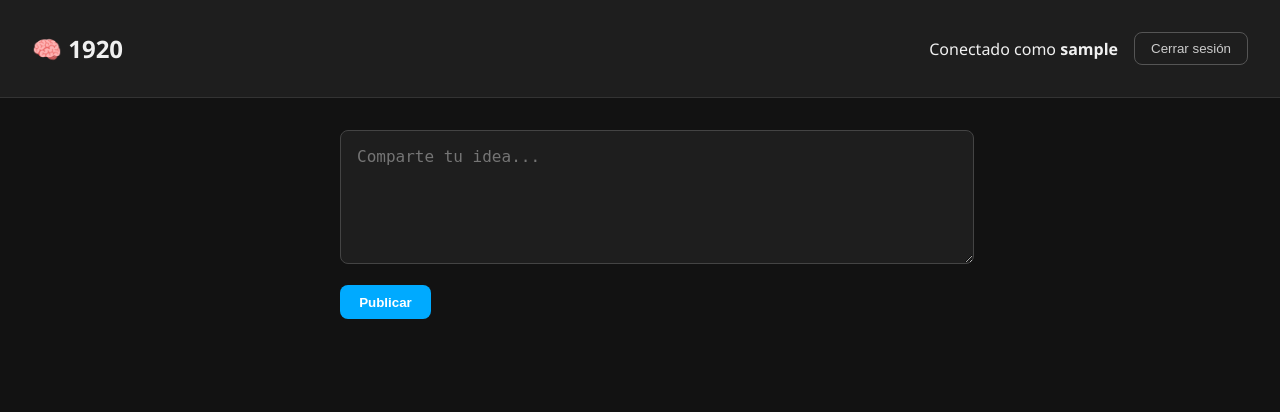
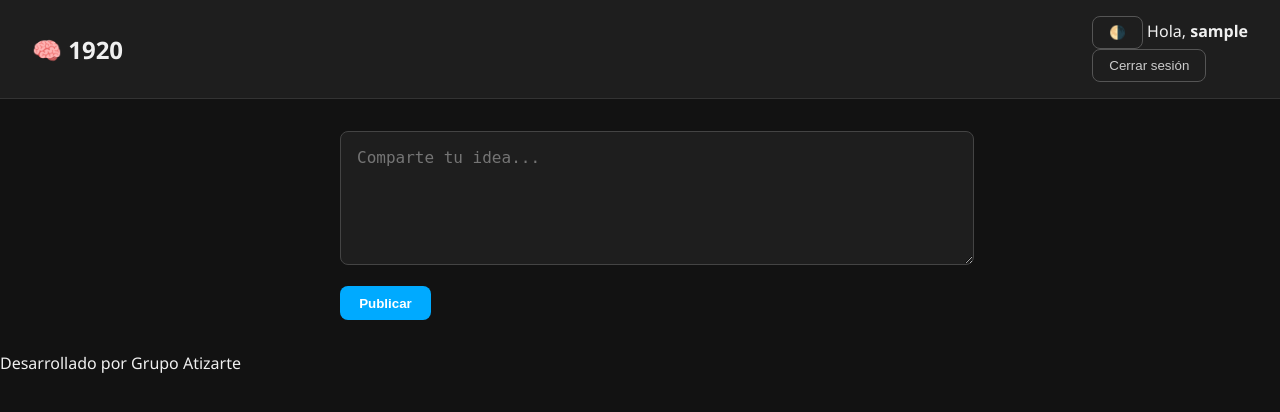
Before and after one commit to atizarte/1920, a Flask app: page / in a window 1280 px wide. Shown: the top 412 px of the page. Run offline with Flask 3, Linux system fonts and the light colour scheme; the visitor is signed in with stand-in values (Sample User, id 1).

Commit message:
index.html

```diff
--- a/templates/index.html
+++ b/templates/index.html
@@ -1,22 +1,38 @@
 <!DOCTYPE html>
-<html lang="es">
+<html lang="es" data-theme="dark">
 <head>
   <meta charset="UTF-8">
   <title>1920 - Red Social de Ideas</title>
   <link rel="stylesheet" href="/static/style.css">
+  <link rel="preconnect" href="https://fonts.googleapis.com">
+  <link href="https://fonts.googleapis.com/css2?family=Inter:wght@400;600&display=swap" rel="stylesheet">
   <meta name="viewport" content="width=device-width, initial-scale=1.0">
+  <script defer>
+    // Modo claro/oscuro
+    function toggleTheme() {
+      const html = document.documentElement;
+      html.dataset.theme = html.dataset.theme === "dark" ? "light" : "dark";
+      localStorage.setItem("theme", html.dataset.theme);
+    }
+
+    window.addEventListener("DOMContentLoaded", () => {
+      const saved = localStorage.getItem("theme");
+      if (saved) document.documentElement.dataset.theme = saved;
+    });
+  </script>
 </head>
 <body>
   <header class="header">
     <h1 class="logo">🧠 1920</h1>
-    {% if session.get('usuario') %}
-      <div class="user-info">
-        <span>Conectado como <strong>{{ session.usuario }}</strong></span>
+    <div class="top-bar">
+      <button onclick="toggleTheme()" class="btn-outline">🌗</button>
+      {% if session.get('usuario') %}
+        <span class="user-name">Hola, <strong>{{ session.usuario }}</strong></span>
         <form action="/logout" method="get">
           <button class="btn-outline">Cerrar sesión</button>
         </form>
-      </div>
-    {% endif %}
+      {% endif %}
+    </div>
   </header>
 
   <main class="container">
@@ -41,14 +57,18 @@
             <span class="fecha">{{ frase.fecha }}</span>
           </div>
           <div class="acciones">
-            <button class="accion apoyo">👍</button>
-            <button class="accion no-apoyo">👎</button>
-            <button class="accion comentar">💬</button>
-            <button class="accion compartir">🔗</button>
+            <button class="accion" title="Apoyar">👍</button>
+            <button class="accion" title="No apoyar">👎</button>
+            <button class="accion" title="Comentar">💬</button>
+            <button class="accion" title="Compartir">🔗</button>
           </div>
         </article>
       {% endfor %}
     </section>
   </main>
+
+  <footer class="footer">
+    <p>Desarrollado por Grupo Atizarte</p>
+  </footer>
 </body>
 </html>
```
